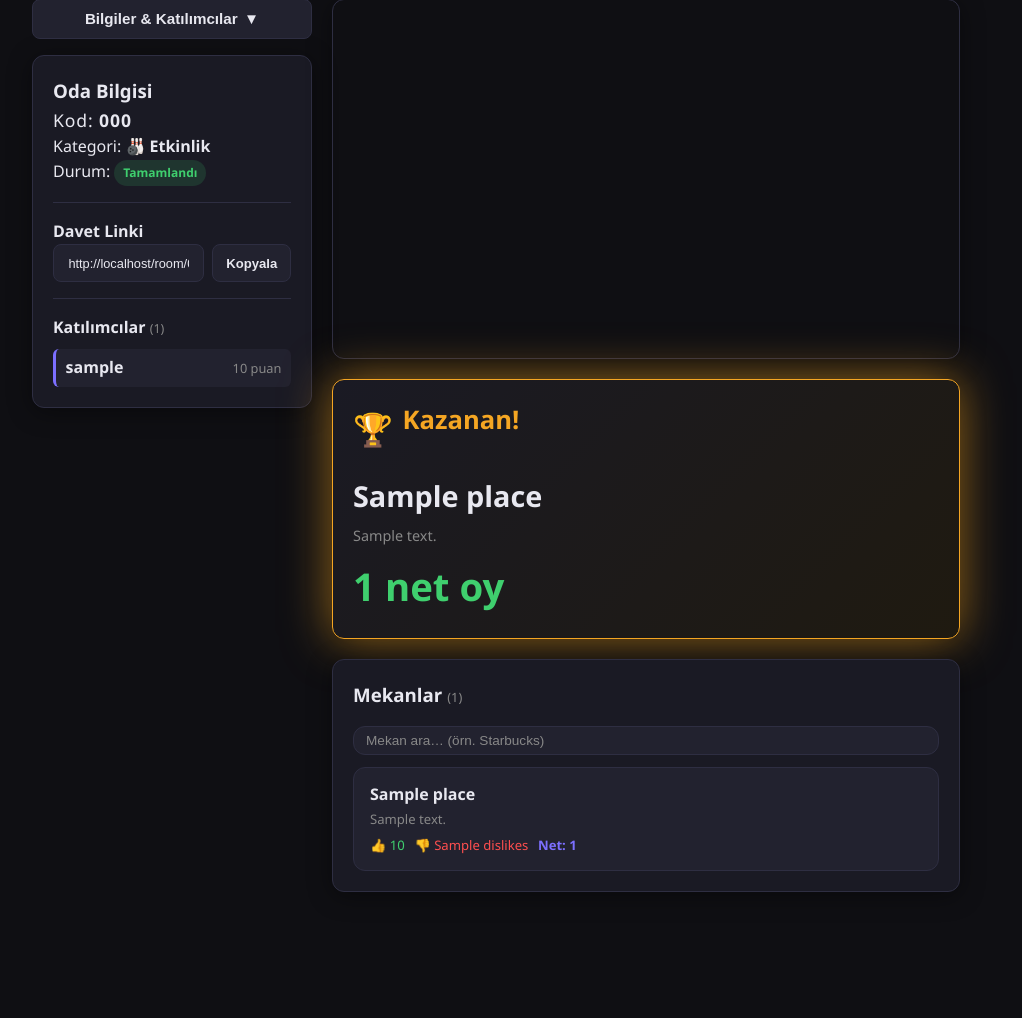
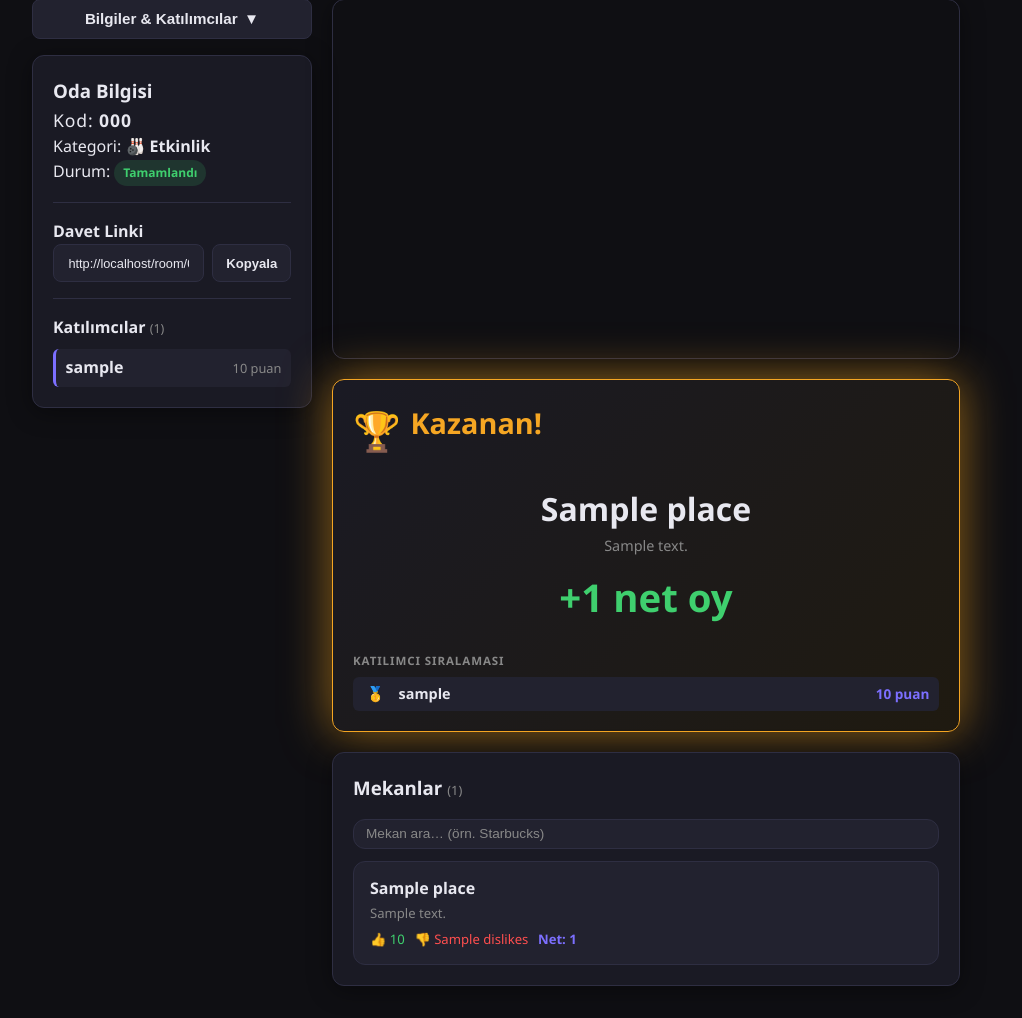
Before and after one commit to ExaelXage/farketmez, a Flask app: template templates/room.html in a window 1280 px wide. Shown: the part 94-1112 px from the top of the page, without its empty margins (144-1166 px from the left). Before the commit the page ends 986 px from the top, so only its background shows below. Run offline with Flask 3, Linux system fonts and the light colour scheme; the template is opened without the code that fills it: most values are stand-ins (such as "Sample title", 1, 10 or a date in 2020); some libraries are stand-ins or nearby versions.

Commit message:
Enhance results screen with winner display and participant ranking
- Winner name shown large (2rem bold), score in green
- Place ranking (2nd-4th) + participant score ranking both visible in result card
- Room.html server-side render also shows participant ranking (sorted by score)
- Medals emoji for top 3 participants
- Section titles for place vs participant rankings

Co-Authored-By: Claude Sonnet 4.6 <noreply@anthropic.com>

```diff
--- a/static/css/style.css
+++ b/static/css/style.css
@@ -614,28 +614,37 @@ input[type="text"]:focus { outline: none; border-color: var(--accent); }
   gap: .6rem;
   margin-bottom: 1rem;
 }
-.result-trophy { font-size: 2rem; }
-.result-header h2 { color: var(--warning); font-size: 1.6rem; }
+.result-trophy { font-size: 2.4rem; }
+.result-header h2 { color: var(--warning); font-size: 1.8rem; font-weight: 800; }
 
+.winner-place { text-align: center; padding: .75rem 0 .5rem; }
+.winner-name  {
+  font-size: 2rem; font-weight: 800; color: var(--text);
+  line-height: 1.2; margin-bottom: .35rem;
+}
+.score-big { font-size: 1.5rem; font-weight: 700; color: var(--success); margin-top: .25rem; }
+
+.result-section-title {
+  font-size: .72rem; font-weight: 700; letter-spacing: .08em;
+  text-transform: uppercase; color: var(--text-muted);
+  margin: 1rem 0 .4rem;
+}
 .result-ranking {
-  margin-top: 1rem;
-  border-top: 1px solid var(--border);
-  padding-top: .75rem;
   display: flex;
   flex-direction: column;
-  gap: .35rem;
+  gap: .3rem;
 }
 .rank-row {
   display: flex;
   align-items: center;
   gap: .65rem;
-  padding: .3rem .5rem;
+  padding: .35rem .6rem;
   border-radius: 6px;
   background: var(--surface2);
 }
-.rank-num   { font-size: .85rem; font-weight: 800; color: var(--text-muted); min-width: 1.4rem; text-align: center; }
+.rank-num   { font-size: .9rem; font-weight: 800; color: var(--text-muted); min-width: 1.6rem; text-align: center; }
 .rank-name  { flex: 1; font-size: .9rem; font-weight: 600; }
-.rank-score { font-size: .85rem; font-weight: 700; color: var(--accent); }
+.rank-score { font-size: .85rem; font-weight: 700; color: var(--accent); white-space: nowrap; }
 
 /* ===== Mobile ===== */
 @media (max-width: 700px) {
--- a/static/js/app.js
+++ b/static/js/app.js
@@ -59,14 +59,9 @@ if (typeof ROOM_CODE !== "undefined") {
     _hideVotingControls();
     if (summary)      { renderSummary(summary); updateMarkersFromSummary(summary); }
     if (participants) updateParticipantsList(participants);
-    if (winner) { showWinnerBanner(winner, summary ?? []); highlightWinnerMarker(winner.id); }
+    if (winner) { showWinnerBanner(winner, summary ?? [], participants ?? []); highlightWinnerMarker(winner.id); }
     if (score_log && score_log.length) showScoreLog(score_log);
-    // On mobile: expand side panel so participants ranking is visible
-    const toggle = document.getElementById("panel-toggle");
-    if (toggle && toggle.offsetParent !== null) {
-      toggle.setAttribute("aria-expanded", "true");
-    }
-    showToast("🏆 Oylama tamamlandı!");
+    showToast("Oylama tamamlandi!");
   });
 
   // Seed client-side state from server-rendered data
@@ -338,7 +333,7 @@ function updateParticipantsList(participants) {
   if (counter) counter.textContent = `(${participants.length})`;
 }
 
-function showWinnerBanner(winner, summary = []) {
+function showWinnerBanner(winner, summary = [], participants = []) {
   const existing = document.getElementById("result-card");
   if (existing) {
     existing.classList.add("card--winner-glow");
@@ -346,14 +341,30 @@ function showWinnerBanner(winner, summary = []) {
     return;
   }
 
+  // Mekan sıralaması (2.–4. yer)
   const runners = summary.slice(1, 4);
-  const rankingHtml = runners.length ? `
+  const placeRankingHtml = runners.length ? `
+    <div class="result-section-title">Mekan Sıralaması</div>
     <div class="result-ranking">
       ${runners.map((p, i) => `
         <div class="rank-row">
           <span class="rank-num">${i + 2}</span>
           <span class="rank-name">${esc(p.name)}</span>
-          <span class="rank-score">${p.total_score}</span>
+          <span class="rank-score">${p.total_score > 0 ? "+" : ""}${p.total_score} oy</span>
+        </div>`).join("")}
+    </div>` : "";
+
+  // Katılımcı sıralaması (puana göre)
+  const sortedParts = [...participants].sort((a, b) => b.score - a.score);
+  const medals = ["🥇", "🥈", "🥉"];
+  const partRankingHtml = sortedParts.length ? `
+    <div class="result-section-title">Katilimci Siralamasi</div>
+    <div class="result-ranking">
+      ${sortedParts.map((p, i) => `
+        <div class="rank-row">
+          <span class="rank-num">${medals[i] ?? i + 1}</span>
+          <span class="rank-name">${esc(p.nickname)}${p.is_owner ? " 👑" : ""}</span>
+          <span class="rank-score">${p.score} puan</span>
         </div>`).join("")}
     </div>` : "";
 
@@ -366,11 +377,12 @@ function showWinnerBanner(winner, summary = []) {
       <h2>Kazanan!</h2>
     </div>
     <div class="winner-place">
-      <h3>${esc(winner.name)}</h3>
-      <p class="place-address">${esc(winner.address)}</p>
-      <p class="score-big">${winner.total_score} net oy</p>
+      <div class="winner-name">${esc(winner.name)}</div>
+      <p class="place-address">${esc(winner.address ?? "")}</p>
+      <p class="score-big">${winner.total_score > 0 ? "+" : ""}${winner.total_score} net oy</p>
     </div>
-    ${rankingHtml}
+    ${placeRankingHtml}
+    ${partRankingHtml}
   `;
   const main = document.querySelector(".panel--main");
   if (main) {
--- a/templates/room.html
+++ b/templates/room.html
@@ -95,17 +95,33 @@
         <h2>Kazanan!</h2>
       </div>
       <div class="winner-place">
-        <h3>{{ vote_summary[0].name }}</h3>
+        <div class="winner-name">{{ vote_summary[0].name }}</div>
         <p class="place-address">{{ vote_summary[0].address }}</p>
-        <p class="score-big">{{ vote_summary[0].total_score }} net oy</p>
+        <p class="score-big">{{ "%+d"|format(vote_summary[0].total_score) }} net oy</p>
       </div>
+
       {% if vote_summary | length > 1 %}
+      <div class="result-section-title">Mekan Sıralaması</div>
       <div class="result-ranking">
         {% for place in vote_summary[1:4] %}
         <div class="rank-row">
           <span class="rank-num">{{ loop.index + 1 }}</span>
           <span class="rank-name">{{ place.name }}</span>
-          <span class="rank-score">{{ place.total_score }}</span>
+          <span class="rank-score">{{ "%+d"|format(place.total_score) }} oy</span>
+        </div>
+        {% endfor %}
+      </div>
+      {% endif %}
+
+      {% if participants %}
+      {% set sorted_parts = participants | sort(attribute='score', reverse=True) %}
+      <div class="result-section-title">Katılımcı Sıralaması</div>
+      <div class="result-ranking">
+        {% for p in sorted_parts %}
+        <div class="rank-row">
+          <span class="rank-num">{{ ["🥇","🥈","🥉"][loop.index0] if loop.index0 < 3 else loop.index }}</span>
+          <span class="rank-name">{{ p.nickname }}{% if p.is_owner %} 👑{% endif %}</span>
+          <span class="rank-score">{{ p.score }} puan</span>
         </div>
         {% endfor %}
       </div>
```
